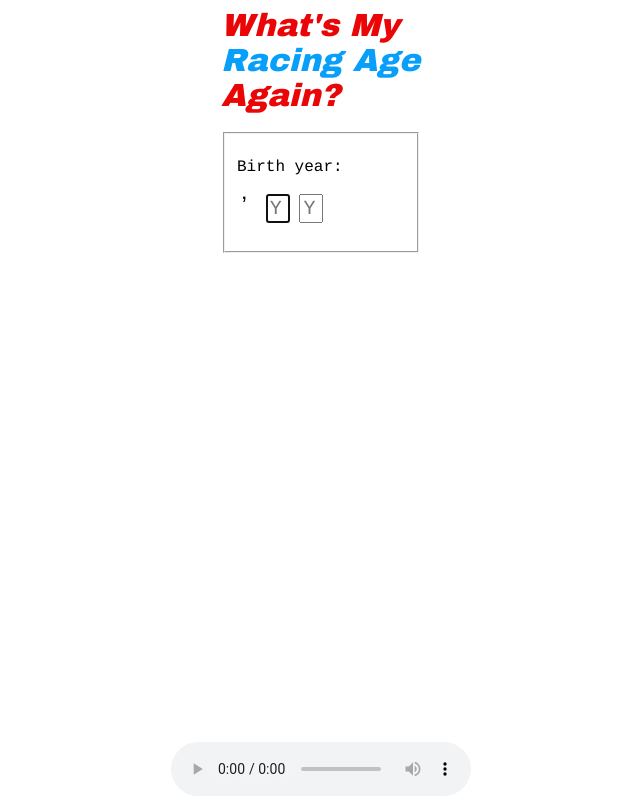
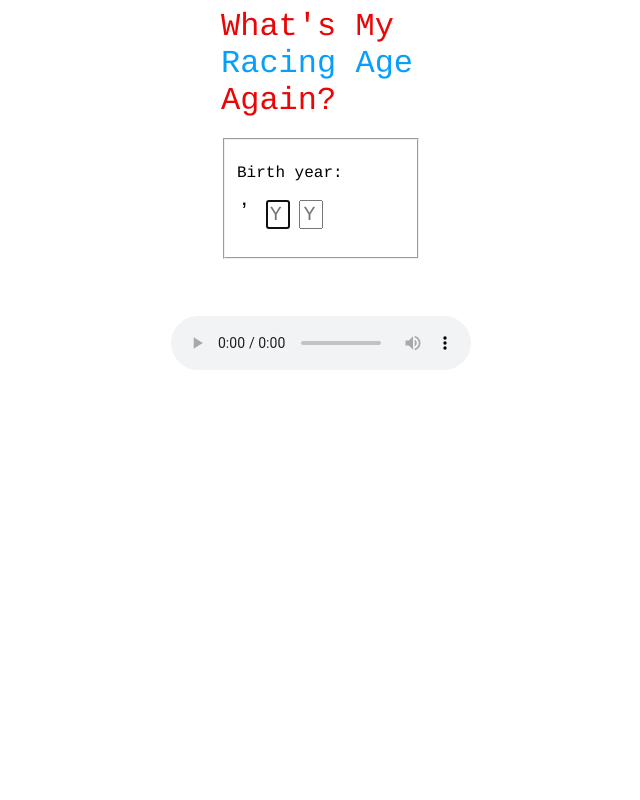
Before and after one commit to adrianAlday/whats-my-racing-age-again, a plain HTML site: page index.html in a window 1280 px wide. Shown: the whole page, without its empty margins (319-959 px from the left). Drawn offline with Linux system fonts and the light colour scheme.

Commit message:
ds store

```diff
--- a/index.html
+++ b/index.html
@@ -53,7 +53,6 @@
 
         .bottom {
           position: absolute;
-          bottom: 0;
           left: 50%;
           transform: translateX(-50%);
         }
@@ -65,11 +64,11 @@
       <div name="all" style="width:100%">
         <!-- centered narow divs -->
         <div name="title" style="width:200px; word-wrap:break-word; margin: 0 auto;">
-          <i>
-            <font face="arial black" size="6" color="#EA0606">What's My </font>
-            <font face="arial black" size="6" color="#079FF9">Racing Age </font>
-            <font face="arial black" size="6" color="#EA0606">Again?</font>
-          </i>
+
+            <font face="courier" size="6" color="#EA0606">What's My </font>
+            <font face="courier" size="6" color="#079FF9">Racing Age </font>
+            <font face="courier" size="6" color="#EA0606">Again?</font>
+
         </div>
         <div name="belowTitle">
           <font face="courier" font color="black" size="3">
@@ -108,7 +107,7 @@
                 Racing age<br/>
                 <br/>
               </font>
-              <font face="arial black" size="6" color="#EA0606">
+              <font face="courier" size="6" color="#EA0606">
                 <output id="cAge"/>
               </font>
               <font face="courier" font color="black" size="3">
@@ -125,7 +124,7 @@
                 Racing age<br/>
                 <br/>
               </font>
-              <font face="arial black" size="6" color="#EA0606">
+              <font face="courier" size="6" color="#EA0606">
                 <output id="oAge"/>
               </font>
               <font face="courier" font color="black" size="3">
```
Also changed, not shown: 1 other file.
